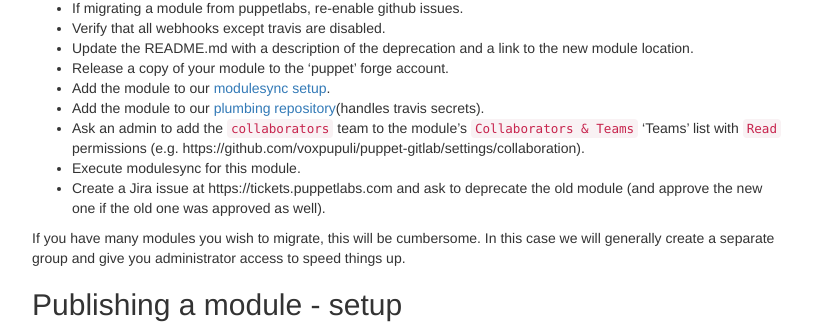
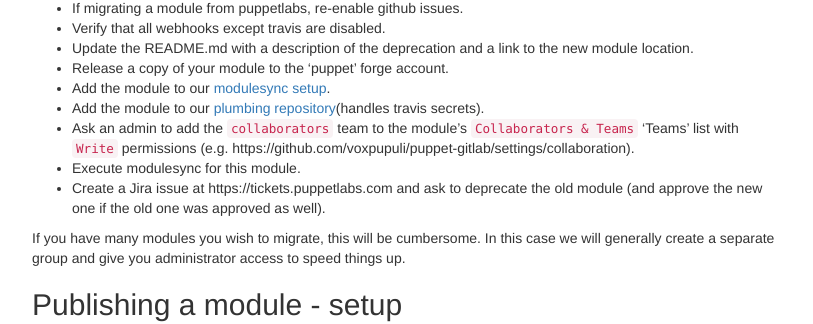
Before and after one commit to voxpupuli/voxpupuli.github.io, a Jekyll site: the page built from docs/index.md, in a window 1280 px wide and 900 px high, scrolled down 773 px. Shown: the part 139-463 px from the top of the window, without its empty margins (233-1046 px from the left). Built offline with Jekyll 4.4.1, drawn with Linux system fonts in a browser that asks for light colours; nearby versions of some CDN libraries.

Commit message:
Collab team should have Write perms

```diff
--- a/docs/index.md
+++ b/docs/index.md
@@ -49,7 +49,7 @@ You will have someone by your side in this process. The general flow is to…
 * Release a copy of your module to the 'puppet' forge account.
 * Add the module to our [modulesync setup](https://github.com/voxpupuli/modulesync_config/blob/master/managed_modules.yml).
 * Add the module to our [plumbing repository](https://github.com/voxpupuli/plumbing/blob/master/share/modules)(handles travis secrets).
-* Ask an admin to add the `collaborators` team to the module's `Collaborators & Teams`  'Teams' list with `Read` permissions (e.g. https://github.com/voxpupuli/puppet-gitlab/settings/collaboration).
+* Ask an admin to add the `collaborators` team to the module's `Collaborators & Teams`  'Teams' list with `Write` permissions (e.g. https://github.com/voxpupuli/puppet-gitlab/settings/collaboration).
 * Execute modulesync for this module.
 * Create a Jira issue at https://tickets.puppetlabs.com and ask to deprecate the old module (and approve the new one if the old one was approved as well).
 
```
